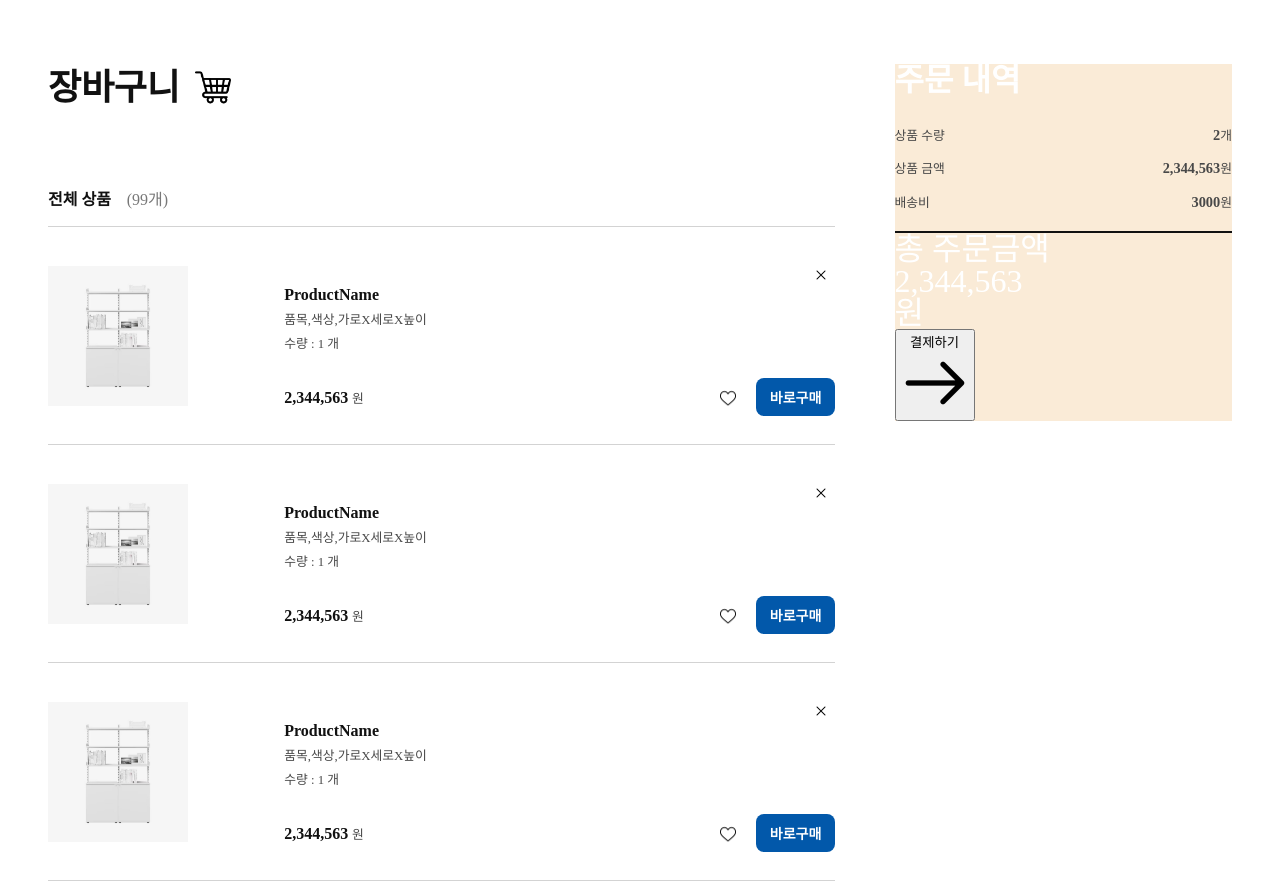
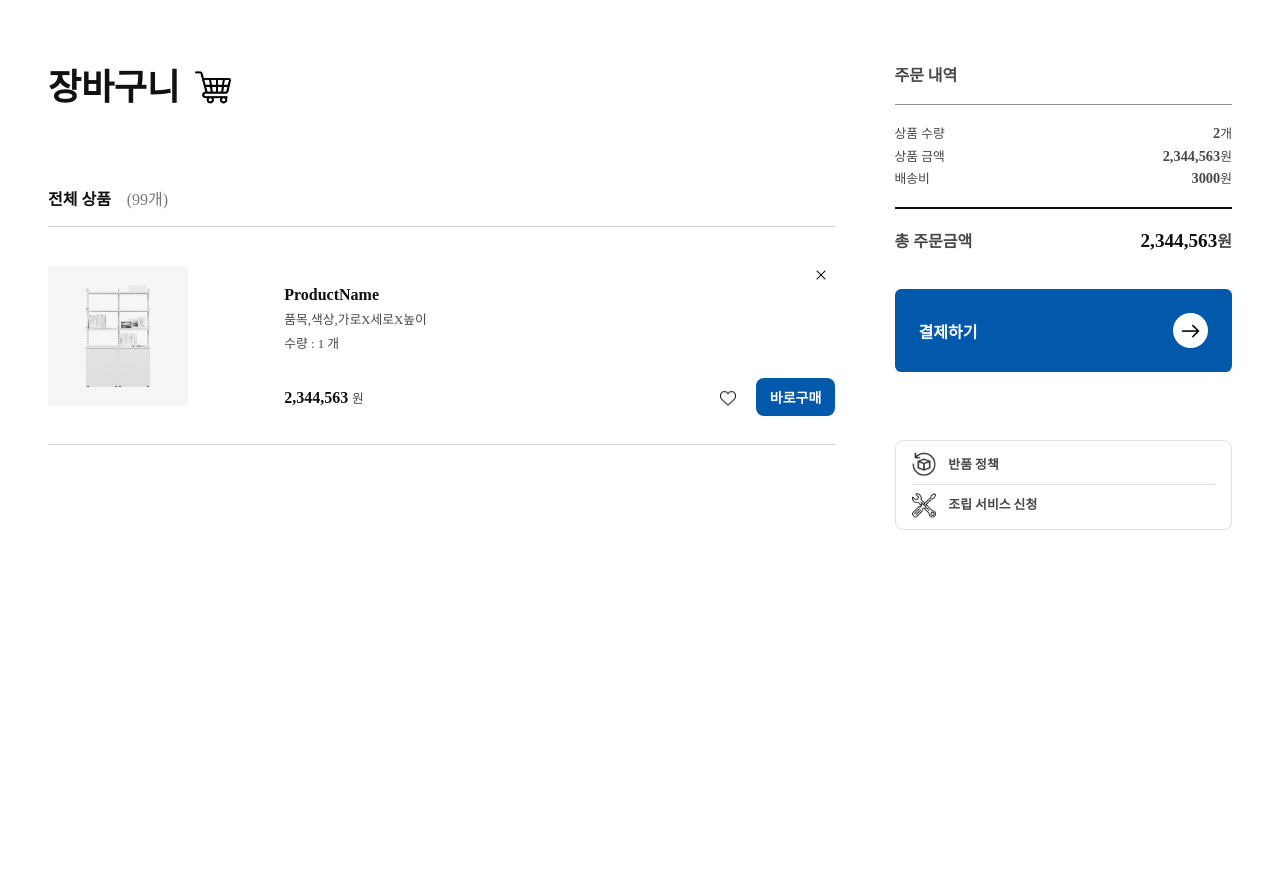
Before and after one commit to wecode-bootcamp-korea/48-2nd-5ronaminC-frontend, a React (Create React App) app: page /cart in a window 1280 px wide. After the commit the page ends 800 px from the top, so only its background shows below. Built offline with nearby package versions, Linux system fonts and the light colour scheme.

Commit message:
Add : 장바구니 페이지 Layout 구현  완료

```diff
--- a/src/pages/Cart/Cart.jsx
+++ b/src/pages/Cart/Cart.jsx
@@ -26,10 +26,7 @@ const Cart = () => {
           </div>
         </div>
         <div className="productPrice">
-          <div></div>
-          <div className="productPriceAll">
-            <ProductPriceAll />
-          </div>
+          <ProductPriceAll />
         </div>
       </div>
       {/* <Footer /> */}
--- a/src/pages/Cart/Cart.scss
+++ b/src/pages/Cart/Cart.scss
@@ -58,7 +58,6 @@
 
     .cartList {
       display: flex;
-      flex-direction: column;
     }
   }
 
--- a/src/pages/Cart/components/CartList.jsx
+++ b/src/pages/Cart/components/CartList.jsx
@@ -51,100 +51,6 @@ const CartList = () => {
           </div>
         </div>
       </div>
-      <div className="cartListRow">
-        <div className="cartImg">
-          <img src="images/desk.jpg" alt="장바구니 제품 사진" />
-        </div>
-        <div className="cartListInfo">
-          <div className="cartListDelete">
-            <button>
-              <img src="images/close.png" alt="삭제 버튼" />
-            </button>
-          </div>
-          <div className="cartListProductName">
-            <p>ProductName</p>
-          </div>
-          <div className="cartlistInfoDetail">
-            <div className="cartListProducDetail">
-              <div className="productItem">품목</div>,
-              <div className="productColor">색상</div>,
-            </div>
-            <div className="cartListProducLength">
-              <div className="productWidth">가로</div>X
-              <div className="productDepth">세로</div>X
-              <div className="productHeight">높이</div>
-            </div>
-          </div>
-          <div className="productlistQuantity">
-            <p>수량 : 1 개</p>
-          </div>
-          <div className="productlistInfoBottom">
-            <div className="productlistPrice">
-              <p className="productlistMoney">2,344,563</p>
-              <p className="productlistUnit">원</p>
-            </div>
-            <div className="productlistButton">
-              <div className="productlistHeart">
-                <button>
-                  <img src="images/heart.png" alt="찜하기 버튼" />
-                </button>
-              </div>
-              <div className="productlistDirect">
-                <button>
-                  <p>바로구매</p>
-                </button>
-              </div>
-            </div>
-          </div>
-        </div>
-      </div>
-      <div className="cartListRow">
-        <div className="cartImg">
-          <img src="images/desk.jpg" alt="장바구니 제품 사진" />
-        </div>
-        <div className="cartListInfo">
-          <div className="cartListDelete">
-            <button>
-              <img src="images/close.png" alt="삭제 버튼" />
-            </button>
-          </div>
-          <div className="cartListProductName">
-            <p>ProductName</p>
-          </div>
-          <div className="cartlistInfoDetail">
-            <div className="cartListProducDetail">
-              <div className="productItem">품목</div>,
-              <div className="productColor">색상</div>,
-            </div>
-            <div className="cartListProducLength">
-              <div className="productWidth">가로</div>X
-              <div className="productDepth">세로</div>X
-              <div className="productHeight">높이</div>
-            </div>
-          </div>
-          <div className="productlistQuantity">
-            <p>수량 : 1 개</p>
-          </div>
-          <div className="productlistInfoBottom">
-            <div className="productlistPrice">
-              <p className="productlistMoney">2,344,563</p>
-              <p className="productlistUnit">원</p>
-            </div>
-            <div className="productlistButton">
-              <div className="productlistHeart">
-                <button>
-                  <img src="images/heart.png" alt="찜하기 버튼" />
-                </button>
-              </div>
-              <div className="productlistDirect">
-                <button>
-                  <p>바로구매</p>
-                </button>
-              </div>
-            </div>
-          </div>
-        </div>
-      </div>
     </div>
   );
 };
--- a/src/pages/Cart/components/ProductPriceAll.jsx
+++ b/src/pages/Cart/components/ProductPriceAll.jsx
@@ -4,8 +4,7 @@ import './ProductPriceAll.scss';
 const ProductPriceAll = () => {
   return (
     <div className="productPriceInfo">
-      <div className="productPriceInfoSticky">
-        <div children="productPriceInfoName">
+      <div className="productPriceInfoName">
         <h2>주문 내역</h2>
       </div>
       <div className="productPriceInfoDetail">
@@ -31,19 +30,30 @@ const ProductPriceAll = () => {
           </div>
         </div>
       </div>
-      </div>
       <div className="productPriceInfoSum">
         <p>총 주문금액</p>
-        <div>
-          <p>2,344,563</p>
+        <div className="InfoSumRight">
+          <p className="InfoSumCount">2,344,563</p>
           <p>원</p>
         </div>
       </div>
-      <div>
+      <div className="productPriceInfoButton">
         <button>
           <p>결제하기</p>
+          <div className="InfoButtonBg">
             <img src="images/next.png" alt="다음 페이지 버튼" />
+          </div>
         </button>
+      </div>
+      <div className="productRelated">
+        <div className="productReturnInfo">
+          <img src="images/product-return.png" alt="반품 아이콘" />
+          <p>반품 정책</p>
+        </div>
+        <div className="productAssembly">
+          <img src="images/diy.png" alt="조립 서비스 아이콘" />
+          <p>조립 서비스 신청</p>
+        </div>
       </div>
     </div>
   );
--- a/src/pages/Cart/components/ProductPriceAll.scss
+++ b/src/pages/Cart/components/ProductPriceAll.scss
@@ -3,24 +3,17 @@
 .productPriceInfo {
   position: sticky;
   width: 100%;
-  top: 0;
-  color: white;
-  font-size: 2rem;
-  background-color: antiquewhite;
-
-  .productPriceInfoSticky {
-    position: sticky;
-    top: 10px;
+  top: 7%;
 
   .productPriceInfoName {
-      margin-bottom: 5%;
+    padding-bottom: 5%;
+    border-bottom: 1px solid $lightGray;
 
     h2 {
       color: $superDeepGray;
       font-size: 1rem;
       line-height: 1.45;
       letter-spacing: -0.0042em;
-        border-bottom: 1px solid $lightGray;
     }
   }
 
@@ -91,5 +84,101 @@
       }
     }
   }
+
+  .productPriceInfoSum {
+    display: flex;
+    justify-content: space-between;
+    align-items: baseline;
+    margin-top: 5%;
+
+    p {
+      display: inline-block;
+      font-size: 1rem;
+      font-weight: 600;
+      line-height: 1.571;
+      color: $superDeepGray;
+    }
+
+    .InfoSumRight {
+      .InfoSumCount {
+        font-size: 1.2rem;
+        color: $black;
       }
     }
+  }
+
+  .productPriceInfoButton {
+    margin-top: 10%;
+
+    button {
+      display: flex;
+      align-items: center;
+      justify-content: space-between;
+      width: 100%;
+      height: 100%;
+      border: 0;
+      border-radius: 0.4rem;
+      padding: 1.5rem;
+      background-color: $blue;
+
+      p {
+        color: white;
+        font-size: 1rem;
+        font-weight: 600;
+      }
+
+      .InfoButtonBg {
+        border-radius: 50%;
+        background-color: white;
+        padding: 0.4rem 0.5rem;
+
+        img {
+          width: 1.2rem;
+          height: 1.2rem;
+          transform: translateY(8%);
+        }
+      }
+    }
+  }
+  .productRelated {
+    padding: 0.25rem 1rem;
+    border: 1px solid rgb(var(--colour-neutral-3, 223, 223, 223));
+    border-radius: 8px;
+    margin-top: 20%;
+
+    .productReturnInfo {
+      border-bottom: 1px solid rgb(var(--colour-neutral-3, 223, 223, 223));
+
+      img {
+        width: 1.5rem;
+        height: 1.5rem;
+        transform: translateY(30%);
+        opacity: 0.8;
+      }
+
+      p {
+        display: inline-block;
+        font-size: 0.8rem;
+        font-weight: 600;
+        color: $superDeepGray;
+        margin: 0.8rem;
+      }
+    }
+
+    .productAssembly {
+      img {
+        width: 1.5rem;
+        height: 1.5rem;
+        transform: translateY(35%);
+      }
+
+      p {
+        display: inline-block;
+        font-size: 0.8rem;
+        font-weight: 600;
+        color: $superDeepGray;
+        margin: 0.8rem;
+      }
+    }
+  }
+}
```
Lines whose indentation alone changed are shown as unchanged.
